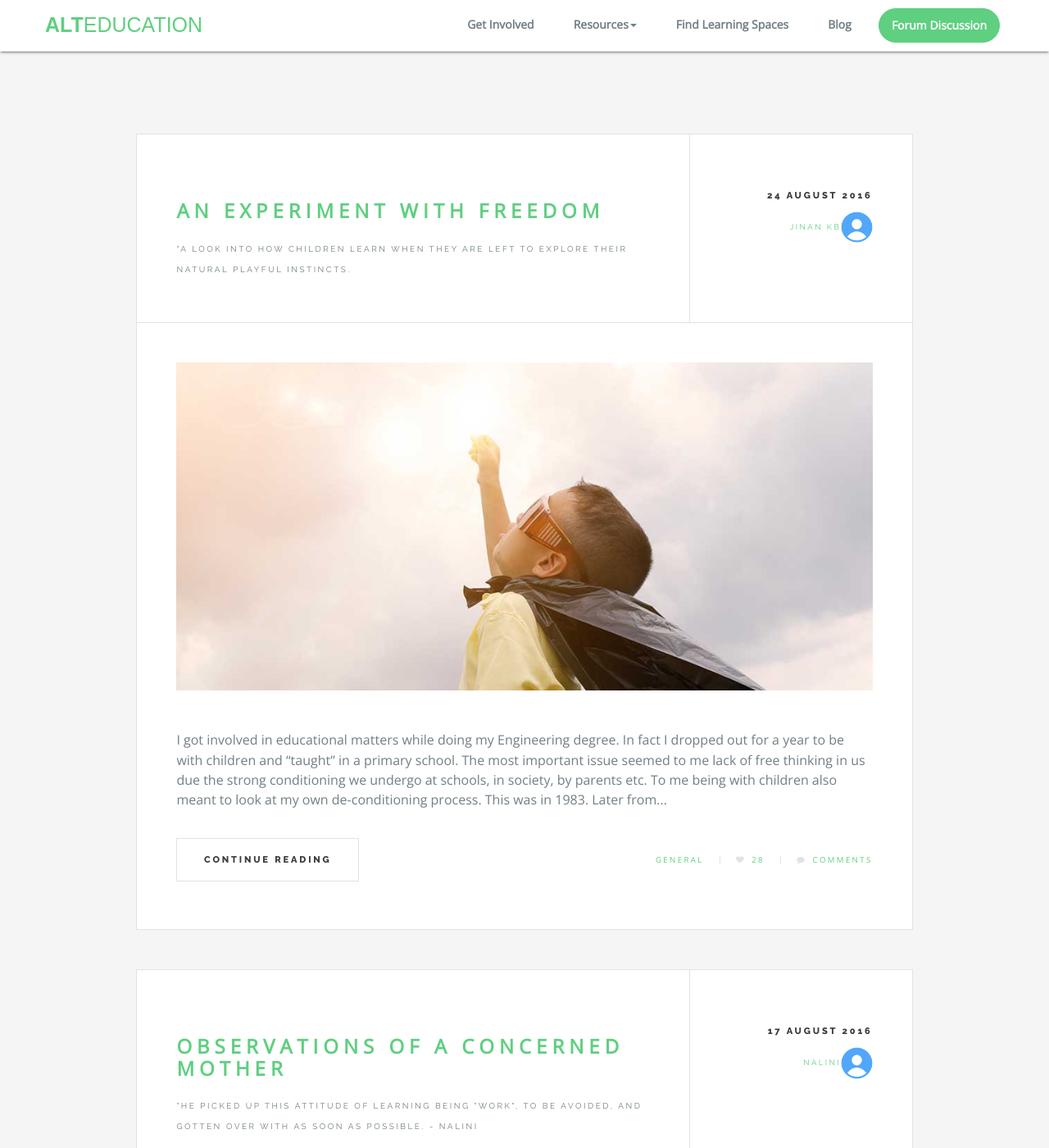
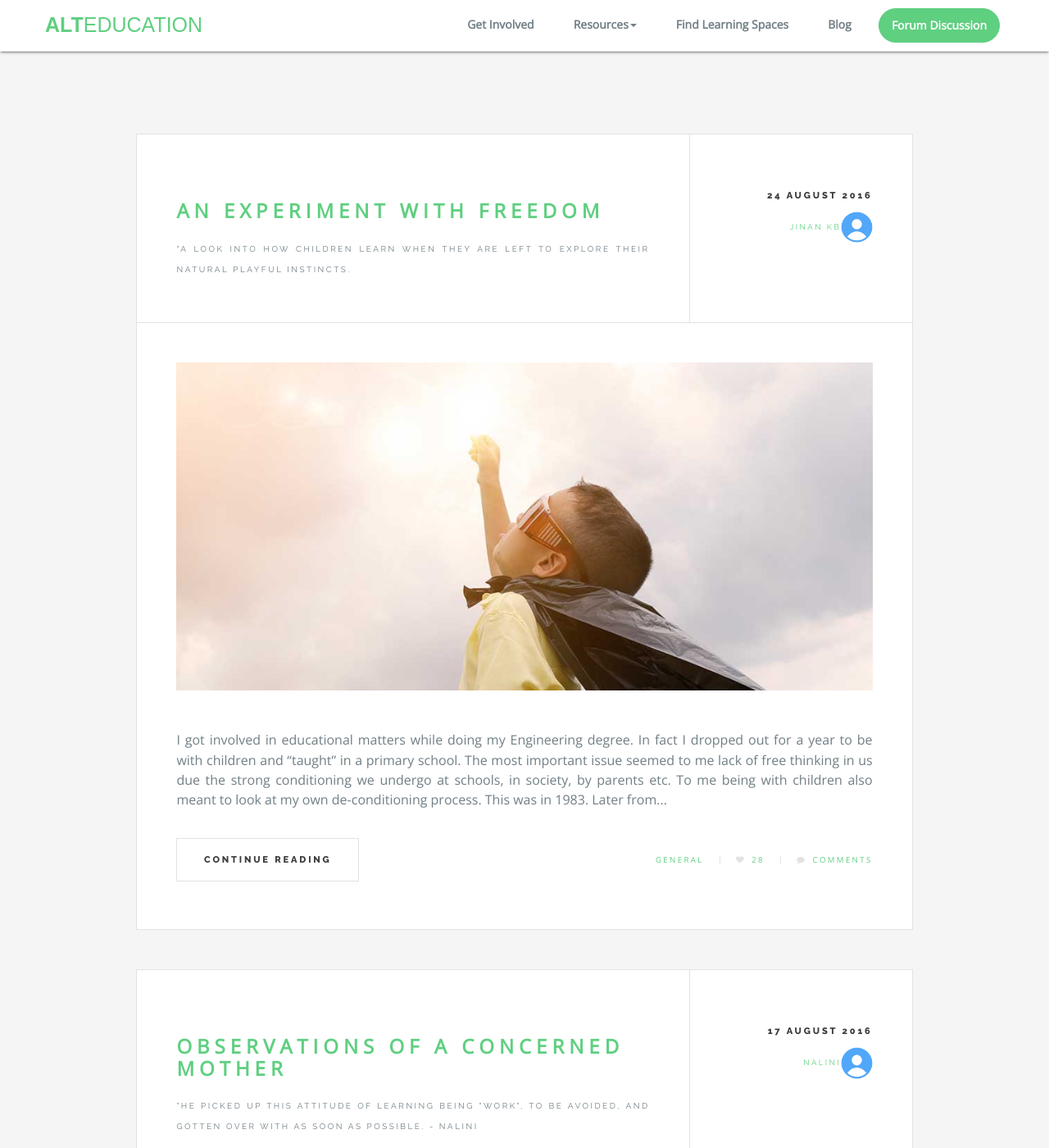
Before and after one commit to alteducation/web, a Jekyll site: the page built from blog/index.html, in a window 1280 px wide and 1400 px high. Shown: the whole window at 82% size. Built offline with Jekyll 4.4.1, drawn with Linux system fonts in a browser that asks for light colours; some web fonts are replaced; the list of posts is cut into pages by our own code; comment, search, counter and statistics services are not loaded.

Commit message:
Mobile Blog Post Layout Fixes

```diff
--- a/css/blog.css
+++ b/css/blog.css
@@ -2603,6 +2603,9 @@
 		margin: 0 0 3em 0;
 		position: relative;
 	}
+	.post p{
+		text-align: justify;
+	}
 
 		.post > header {
 			display: -moz-flex;
@@ -2842,6 +2845,7 @@
 		@media screen and (max-width: 480px) {
 
 			.post > header .meta {
+				font-size: 0.8em;
 				-moz-align-items: center;
 				-webkit-align-items: center;
 				-ms-align-items: center;
@@ -3487,3 +3491,11 @@
 			}
 
 		}
+
+  @media screen and (max-width: 480px){
+
+		.post > footer .stats {
+			padding: 6% 0;
+
+		}
+	}
```
